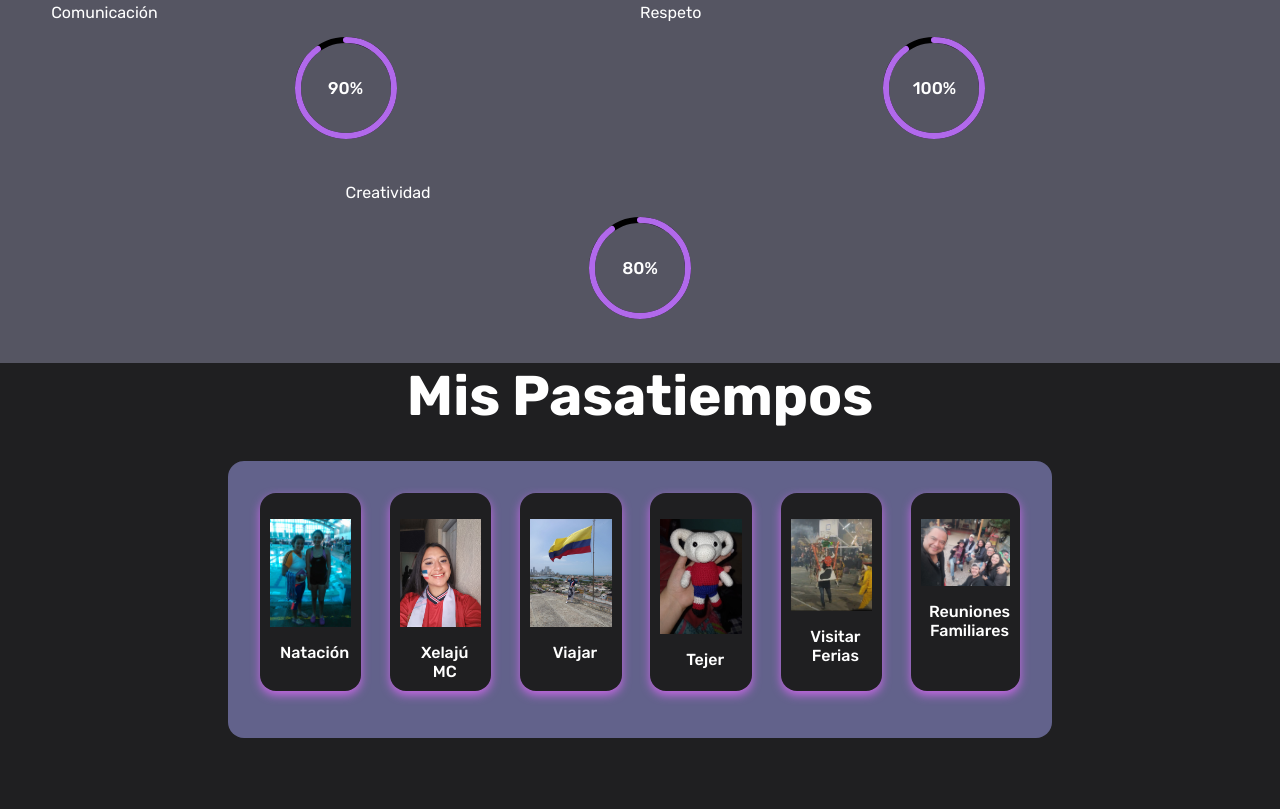
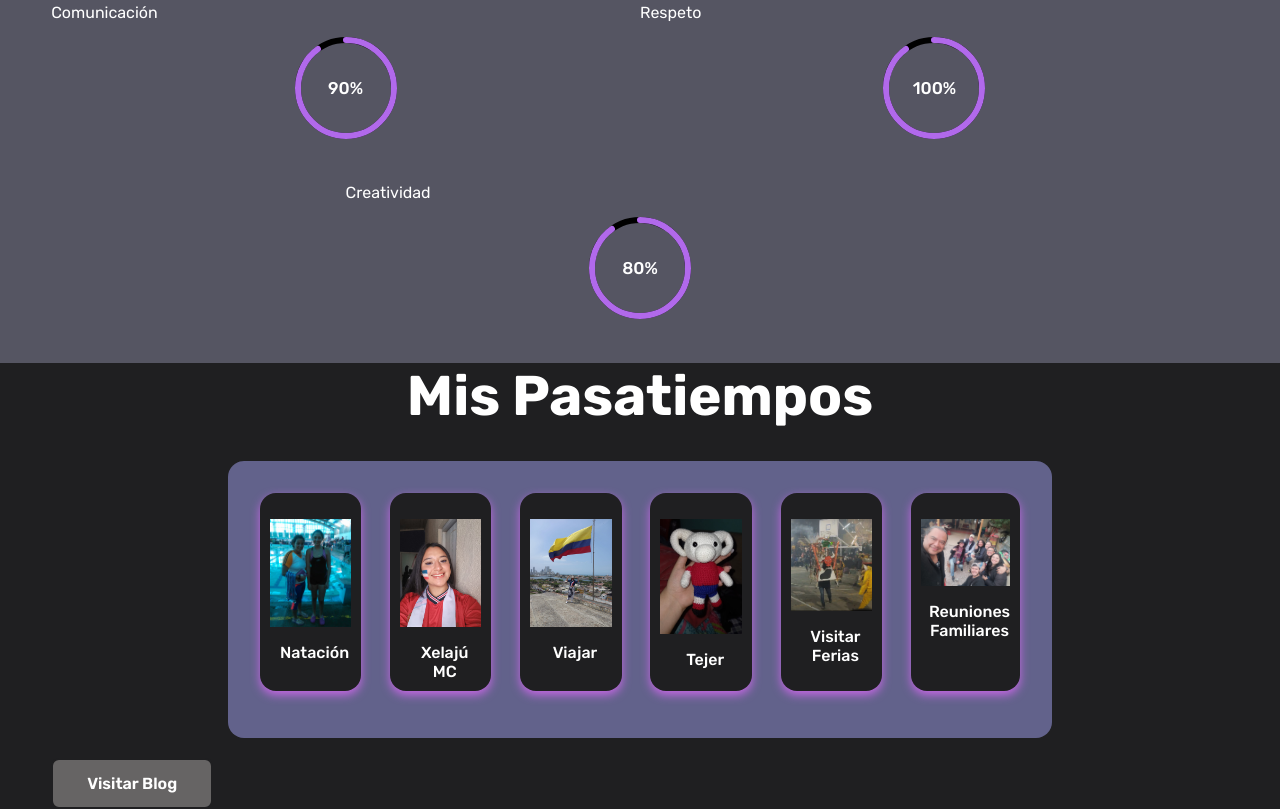
Before and after one commit to ClauChum/proyecto-ClauChum, a plain HTML site: page index.html in a window 1280 px wide. Shown: the part 3349-4158 px from the top of the page. Before the commit the page ends 4087 px from the top, so only its background shows below. Drawn offline with nearby package versions, Linux system fonts and the light colour scheme.

Commit message:
blog-btn

```diff
--- a/css/estilos.css
+++ b/css/estilos.css
@@ -759,3 +759,7 @@ head.sticky{
         width: 100%;
     }
 }
+
+.blog{
+    margin-top: 20px;
+}
--- a/index.html
+++ b/index.html
@@ -279,6 +279,13 @@
         </div>
     </section>
 
+    <section class="blog" id="blog">
+        <div class="btn-blog">
+            <a href="#" class="btn">
+                Visitar Blog</a>
+        </div>
+    </section>
+
     <a href="#" class="scroll-btn"><i class='bx bx-chevron-up'></i></a>
 
     <script src="https://unpkg.com/scrollreveal"></script>
```
